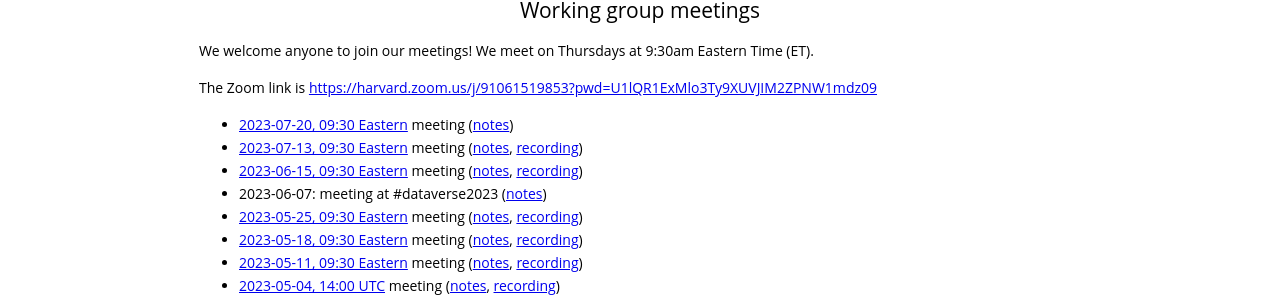
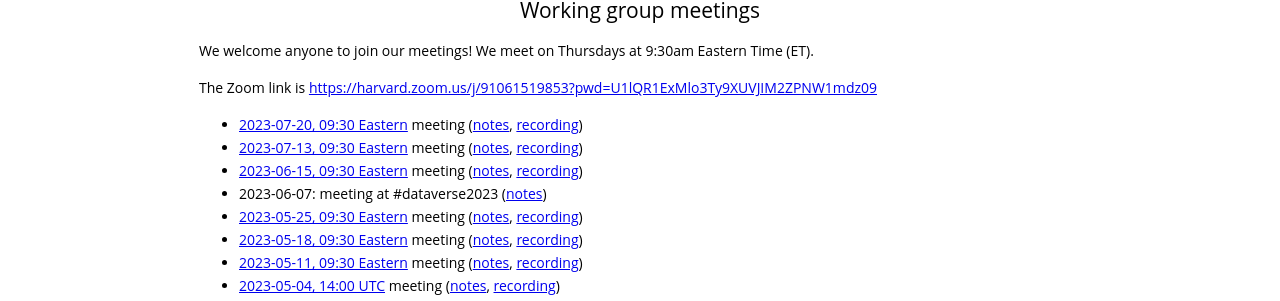
Before and after one commit to gdcc/ct.gdcc.io, a Jekyll site: the page built from index.md, in a window 1280 px wide and 900 px high, scrolled down 1171 px. Shown: the part 145-446 px from the top of the window. Built offline with Jekyll 4.4.1, drawn with Linux system fonts in a browser that asks for light colours; our own code applies the rules of GitHub Pages for plain Markdown files.

Commit message:
add recording

```diff
--- a/index.md
+++ b/index.md
@@ -43,7 +43,7 @@ We welcome anyone to join our meetings! We meet on Thursdays at 9:30am Eastern T
 
 The Zoom link is <https://harvard.zoom.us/j/91061519853?pwd=U1lQR1ExMlo3Ty9XUVJIM2ZPNW1mdz09>
 
-- [2023-07-20, 09:30 Eastern](https://time.is/compare/0930_20_July_2023_in_Boston) meeting ([notes](https://docs.google.com/document/d/1fGXOKvqJ570XtvCi-6IfUzi3e67s-8XYBz2f8LrtGtM/edit?usp=sharing))
+- [2023-07-20, 09:30 Eastern](https://time.is/compare/0930_20_July_2023_in_Boston) meeting ([notes](https://docs.google.com/document/d/1fGXOKvqJ570XtvCi-6IfUzi3e67s-8XYBz2f8LrtGtM/edit?usp=sharing), [recording](https://harvard.zoom.us/rec/share/nA5CV9wlzjjxaLg3jad-TVCS-Ebc-5HFmC7WcGRRfIGNZA5qjJQgzKwWju9IiBy2.W2A6tuUnCltRdyNd))
 - [2023-07-13, 09:30 Eastern](https://time.is/compare/0930_13_July_2023_in_Boston) meeting ([notes](https://docs.google.com/document/d/1NNHuu8pVZmDkNf-decFWHYeo94ZcHX6PauurrACOsU8/edit?usp=sharing), [recording](https://harvard.zoom.us/rec/share/CXBDjG3otG8GuQhYXwjApwTmAP-992Kcy2DWm_DhYN97sQVyrkntsNnLUuUgFsdP.kw0bKkHS1x6jR56i))
 - [2023-06-15, 09:30 Eastern](https://time.is/compare/0930_15_June_2023_in_Boston) meeting ([notes](https://docs.google.com/document/d/1Ajoz1TqmeVUQTp6LMP5xP5l5vaiKtlg65mqW3Ep3prI/edit?usp=sharing), [recording](https://harvard.zoom.us/rec/share/X8n8doyhW9jHftXdLVz5yc1NpfOmg4kT-3gfu9jk0tISTYiAL9e3H1GhpV7R7O3P.SWZQyUoaM0KRMKv9))
 - 2023-06-07: meeting at #dataverse2023 ([notes](https://docs.google.com/document/d/1bjQtkE8e67suNKQvgXPJm2-5TCVpvz8UAOk6626TJEY/edit?usp=sharing))
```
